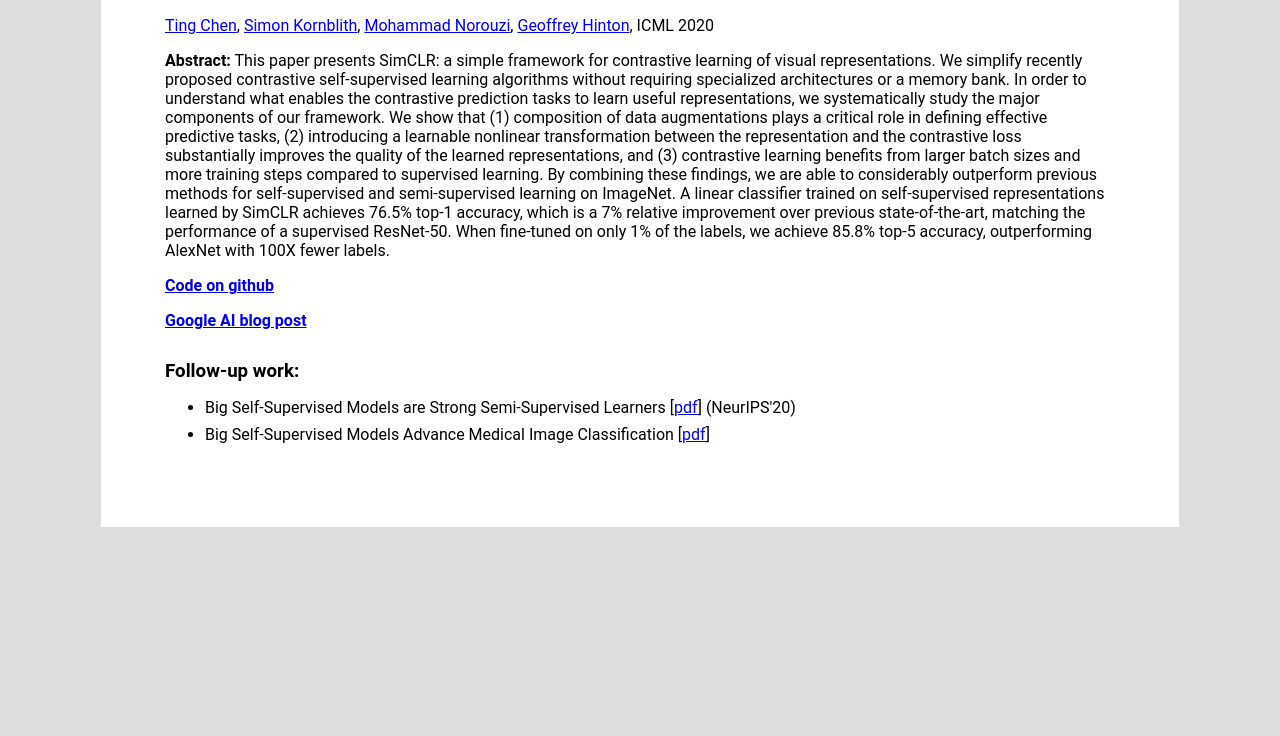
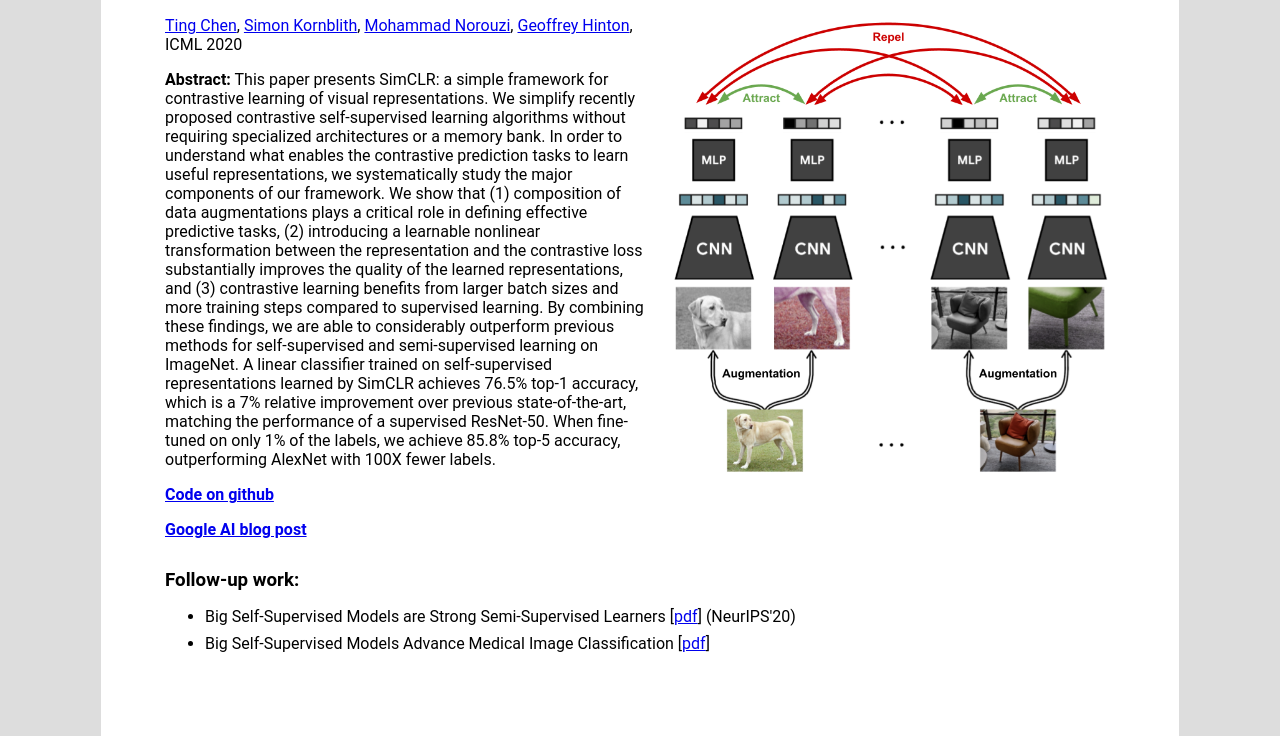
Before and after one commit to simclr/simclr.github.io, a plain HTML site: page index.html in a window 1280 px wide. Shown: the part 77-813 px from the top of the page. Drawn offline with Linux system fonts and the light colour scheme.

Commit message:
simclr figure

```diff
--- a/index.html
+++ b/index.html
@@ -76,6 +76,7 @@
 	     [<a href="https://arxiv.org/pdf/2002.05709.pdf">pdf</a>]</h1>
          </header>
       </article>
+      <img src="simclr.png" style="float:right; width: 450px; margin-left: 20px; display: block;"/>
       <div>
          <p>
 	   <a href="https://scholar.google.com/citations?user=KoXUMbsAAAAJ&hl=en">Ting Chen</a>,
```
Also changed, not shown: SimCLR.png (added).
